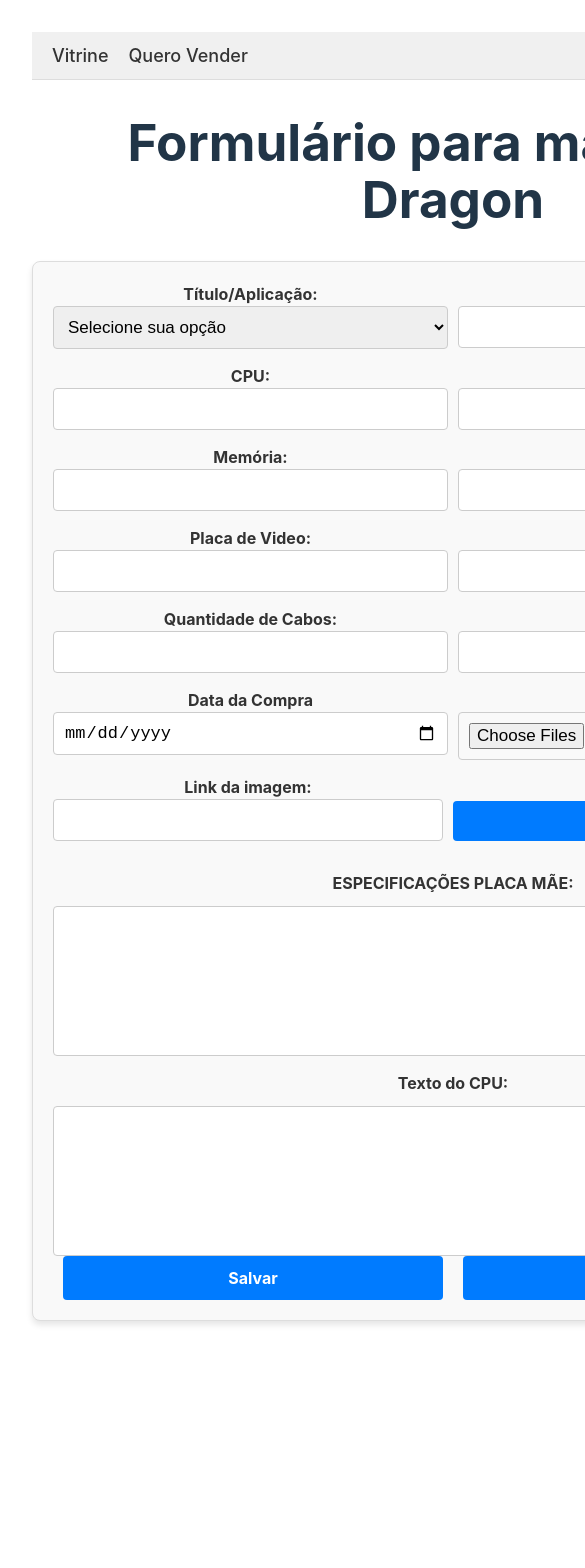
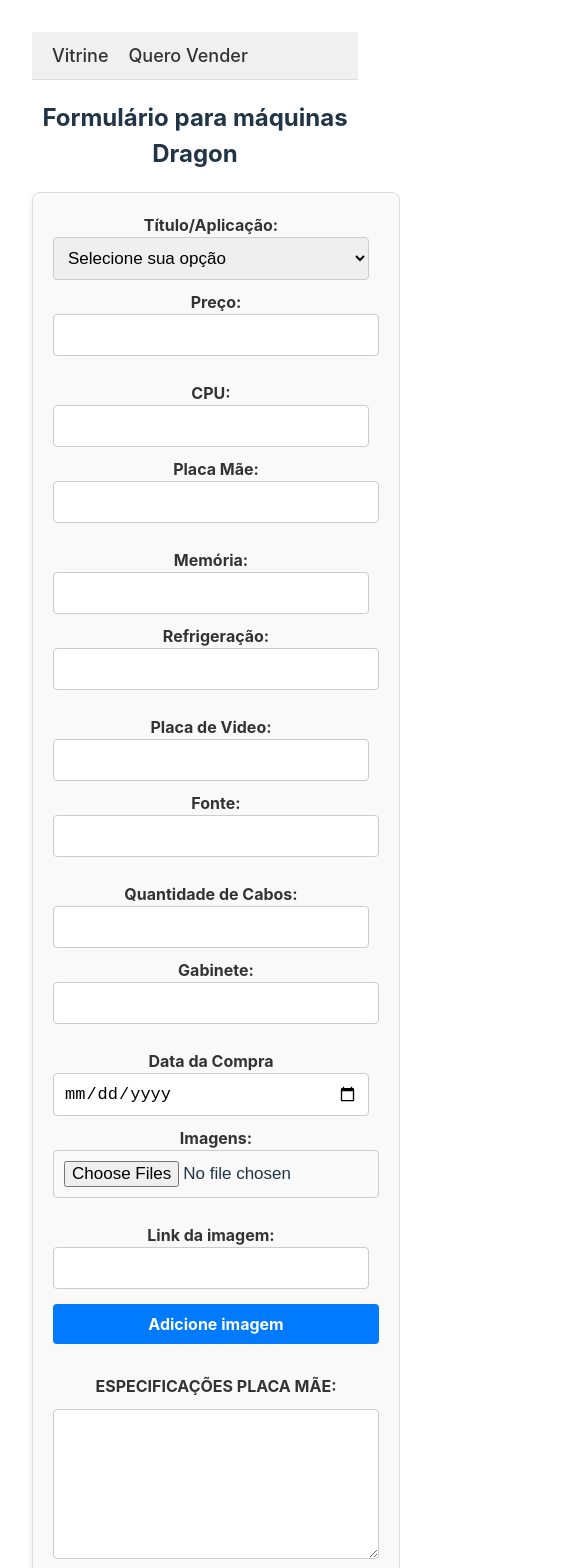
Before and after one commit to valmyrtavares/dragon.io, a React (Vite) app: page /form in a window 390 px wide. Shown: the top 1568 px of the page, 585 px wide, since content can reach past the window. Before the commit the page ends 1353 px from the top, so only its background shows below. Built offline with nearby package versions, Linux system fonts and the light colour scheme.

Commit message:
inputProduct component in the mobile mode

```diff
--- a/src/assets/style/InputProducts.module.scss
+++ b/src/assets/style/InputProducts.module.scss
@@ -1,3 +1,46 @@
+@media (max-width: 650px) {
+    .productFormContainer {
+        .formContainer {
+            width: 100% !important;
+            width: 100%;
+            padding: 10px;
+            .formRow {
+                flex-direction: column;
+                .formGroup {
+                    margin-right: 0;
+                    margin-bottom: 10px;
+                }
+            }
+            .formTextareaColumn {
+                grid-template-rows: 1fr;
+                .textareaColumn {
+                    grid-template-rows: 1fr;
+                    height: auto;
+                }
+            }
+            .linkAddImgContainer {
+                display:grid;
+                grid-template-columns: 1fr !important;
+                .linkField, .btn {
+                    margin-right: 0;
+                    margin-bottom: 10px;
+                }
+            }
+            .containerImages {
+                justify-content: center;
+            }
+            .btnContainer {
+                flex-direction: column;
+                align-items: center;
+                gap: 10px;
+                button {
+                    width: 100%;
+                    max-width: none;
+                }
+            }
+        }
+    }
+}
 .productFormContainer{
 
     .formContainer {
--- a/src/components/forms/inputProducts.jsx
+++ b/src/components/forms/inputProducts.jsx
@@ -173,7 +173,7 @@ const InputProducts = () => {
           goOn={() => DeleteCard(true)}
         />
       )}
-      <h1>Formulário para máquinas Dragon</h1>
+      <h2>Formulário para máquinas Dragon</h2>
       <form className={style.formContainer} onSubmit={handleSubmit}>
         <div className={style.formRow}>
           <div className={style.formGroup}>
```
